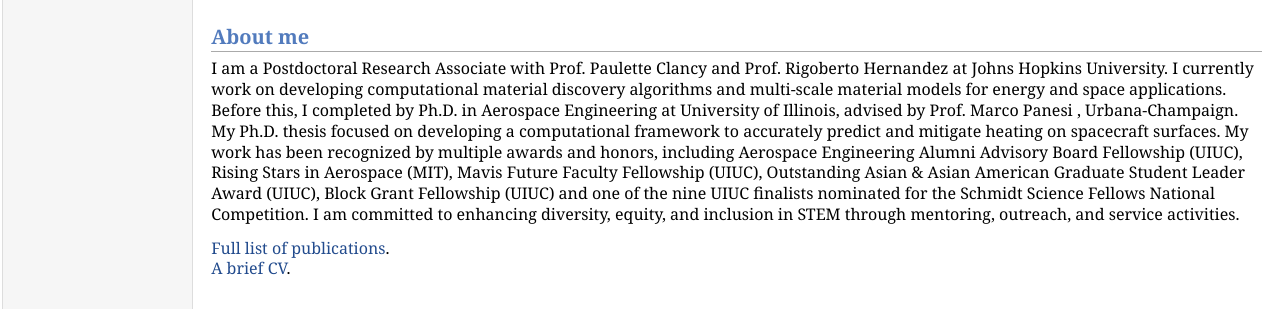
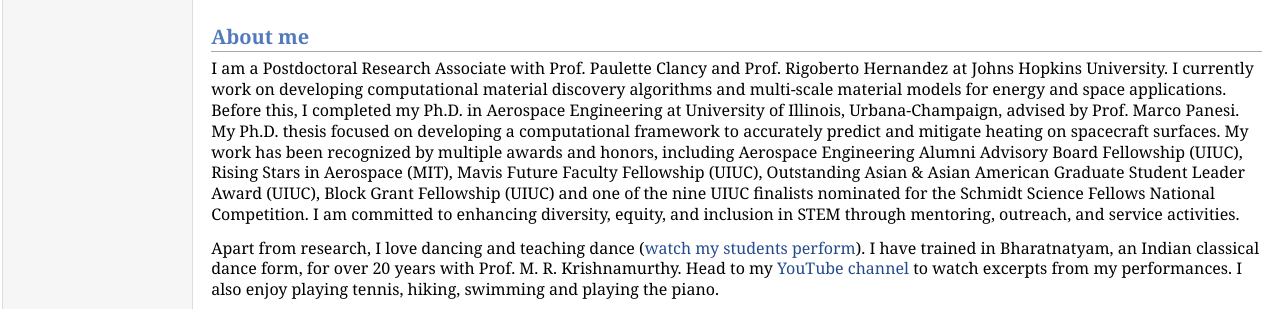
Before and after one commit to msharmap/msharmap.github.io, a plain HTML site: page index.html in a window 1280 px wide. Shown: the part 446-755 px from the top of the page. Drawn offline with Linux system fonts and the light colour scheme.

Commit message:
mod(index): added dance links

```diff
--- a/index.html
+++ b/index.html
@@ -32,10 +32,12 @@ Contact: Maryland Hall, Room 322
 <h2>About me</h2>
 <p>I am a Postdoctoral Research Associate with Prof. Paulette Clancy and Prof. Rigoberto Hernandez at Johns Hopkins University.
 I currently work on developing computational material discovery algorithms and multi-scale material models for energy and space applications.
-Before this, I completed by Ph.D. in Aerospace Engineering at University of Illinois, advised by Prof. Marco Panesi , Urbana-Champaign.
+Before this, I completed my Ph.D. in Aerospace Engineering at University of Illinois, Urbana-Champaign, advised by Prof. Marco Panesi.
 My Ph.D. thesis focused on developing a computational framework to accurately predict and mitigate heating on spacecraft surfaces.
 My work has been recognized by multiple awards and honors, including Aerospace Engineering Alumni Advisory Board Fellowship (UIUC), Rising Stars in Aerospace (MIT), Mavis Future Faculty Fellowship (UIUC), Outstanding Asian & Asian American Graduate Student Leader Award (UIUC), Block Grant Fellowship (UIUC) and one of the nine UIUC finalists nominated for the Schmidt Science Fellows National Competition.
 I am committed to enhancing diversity, equity, and inclusion in STEM through mentoring, outreach, and service activities.
+</p>
+<p>Apart from research, I love dancing and teaching dance (<a href="https://www.youtube.com/watch?v=40Mywao-zxY&amp;t=560s&amp;ab_channel=SPICMACAYIllinois" target=&ldquo;blank&rdquo;>watch my students perform</a>). I have trained in Bharatnatyam, an Indian classical dance form, for over 20 years with Prof. M. R. Krishnamurthy. Head to my <a href="https://www.youtube.com/watch?v=5jhfrNRHa0w&amp;ab_channel=MaitreyeeSharma" target=&ldquo;blank&rdquo;>YouTube channel</a> to watch excerpts from my performances. I also enjoy playing tennis, hiking, swimming and playing the piano.
 </p>
 <p><a href="publications.html">Full list of publications</a>. <br />
 <a href="CV.html">A brief CV</a>.
```
Also changed, not shown: 1 other file.
